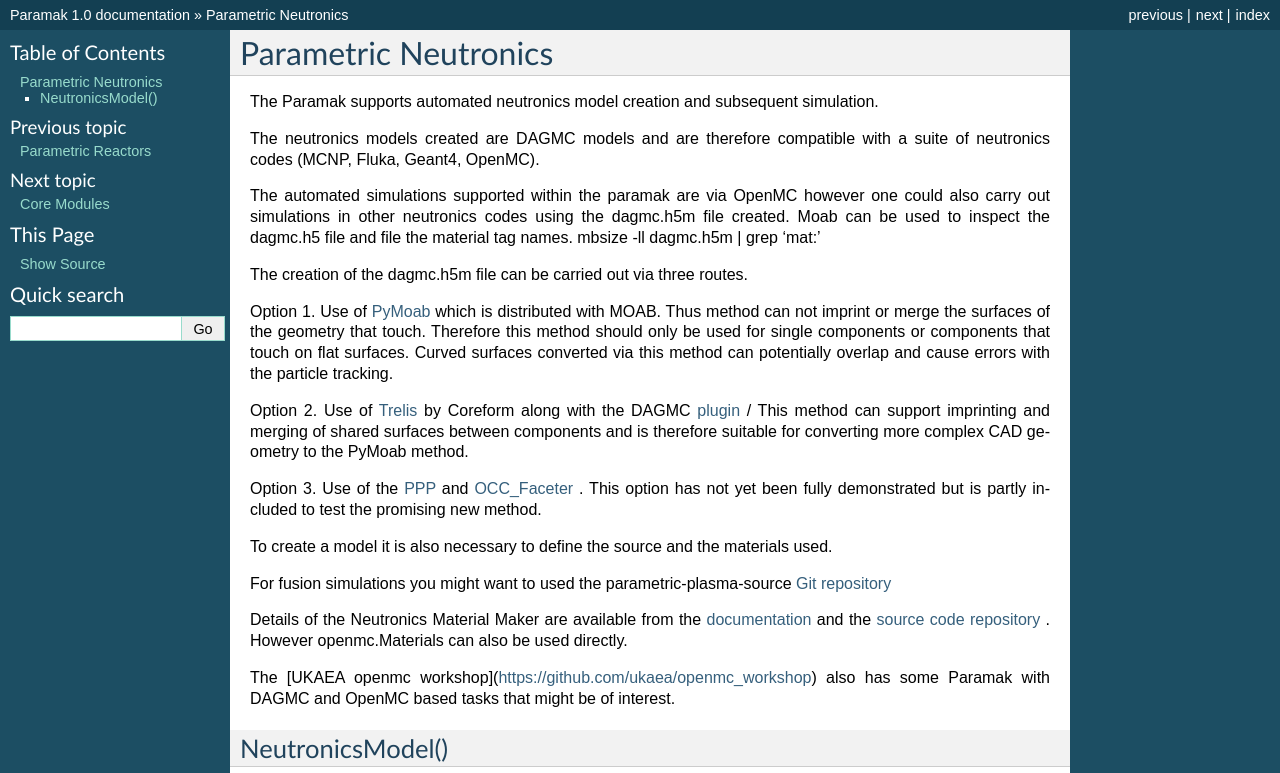
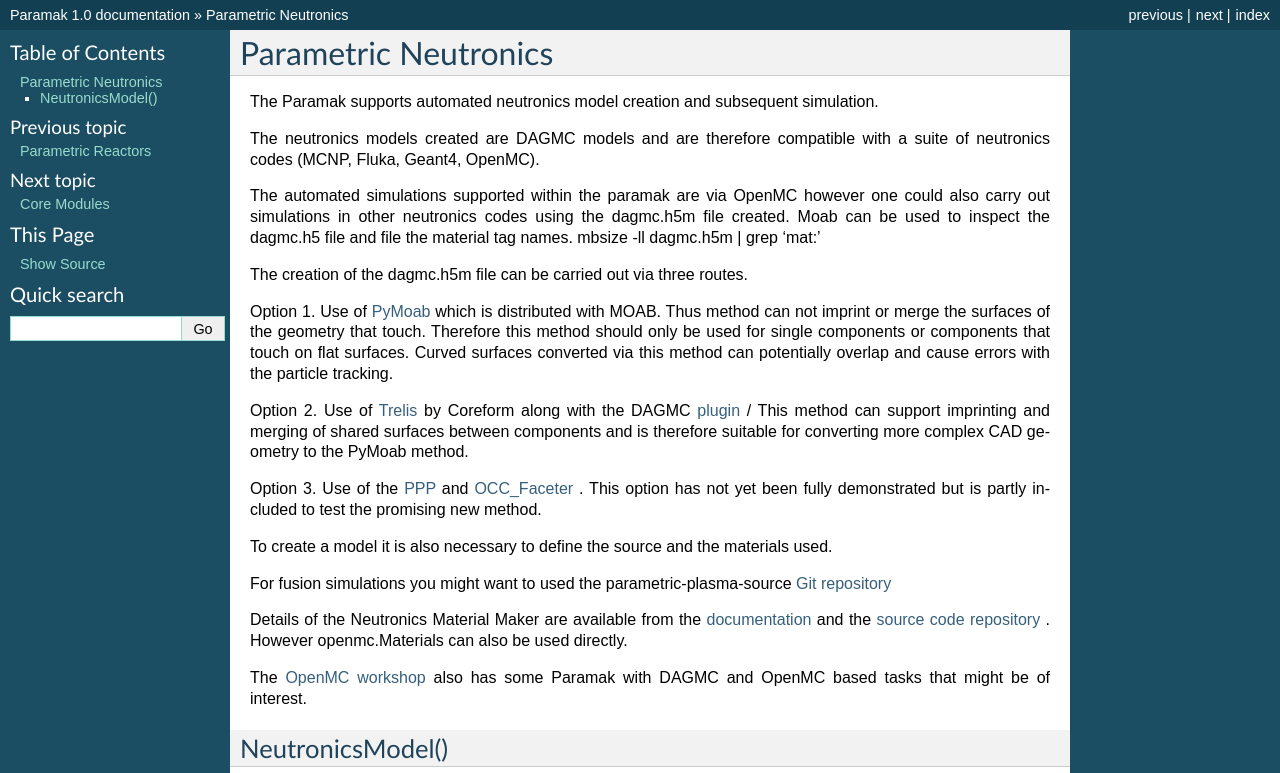
Before and after one commit to fusion-energy/paramak, a Sphinx documentation site: the page built from docs/source/paramak.parametric_neutronics.rst, in a window 1280 px wide, cut to the strip 0-773 px from the top of the page. Built offline with Sphinx 7.4.7, drawn with Linux system fonts in a browser that asks for light colours.

Commit message:
fixed html links

```diff
--- a/docs/source/index.rst
+++ b/docs/source/index.rst
@@ -15,9 +15,8 @@
 
 .. raw:: html
 
-    <span style="position: relative; padding-bottom: 56.25%; height: 0; overflow: hidden; max-width: 100%; height: auto;">
       <iframe width="560" height="315" src="https://www.youtube.com/embed/fXboew3U7rw" frameborder="0" allow="accelerometer; autoplay; clipboard-write; encrypted-media; gyroscope; picture-in-picture" allowfullscreen></iframe>
-    </span>
+
 
 .. toctree::
    :maxdepth: 1
--- a/docs/source/paramak.parametric_neutronics.rst
+++ b/docs/source/paramak.parametric_neutronics.rst
@@ -44,7 +44,7 @@
 and the `source code repository <https://github.com/ukaea/neutronics_material_maker>`_
 . However openmc.Materials can also be used directly.
 
-The [UKAEA openmc workshop](https://github.com/ukaea/openmc_workshop) also has
+The `OpenMC workshop <https://github.com/ukaea/openmc_workshop>`_ also has
 some Paramak with DAGMC and OpenMC based tasks that might be of interest.
 
 NeutronicsModel()
```
